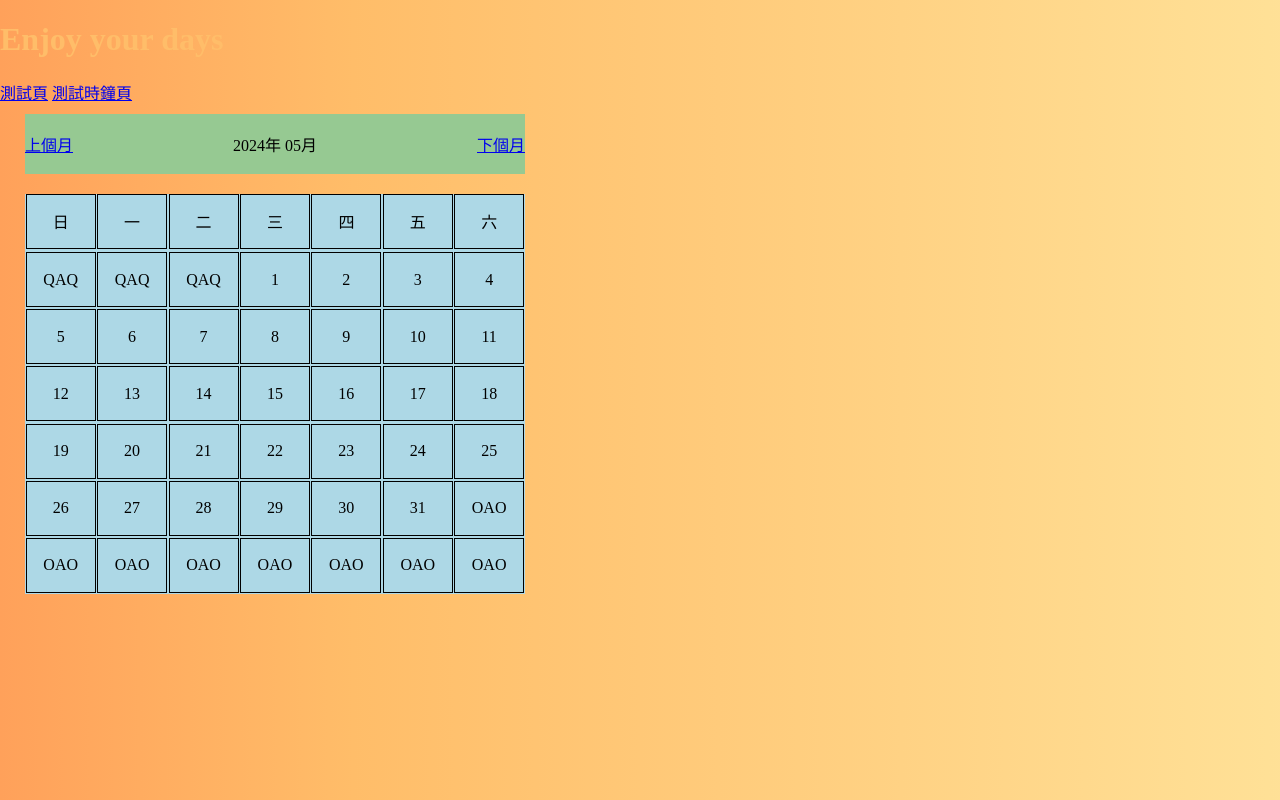
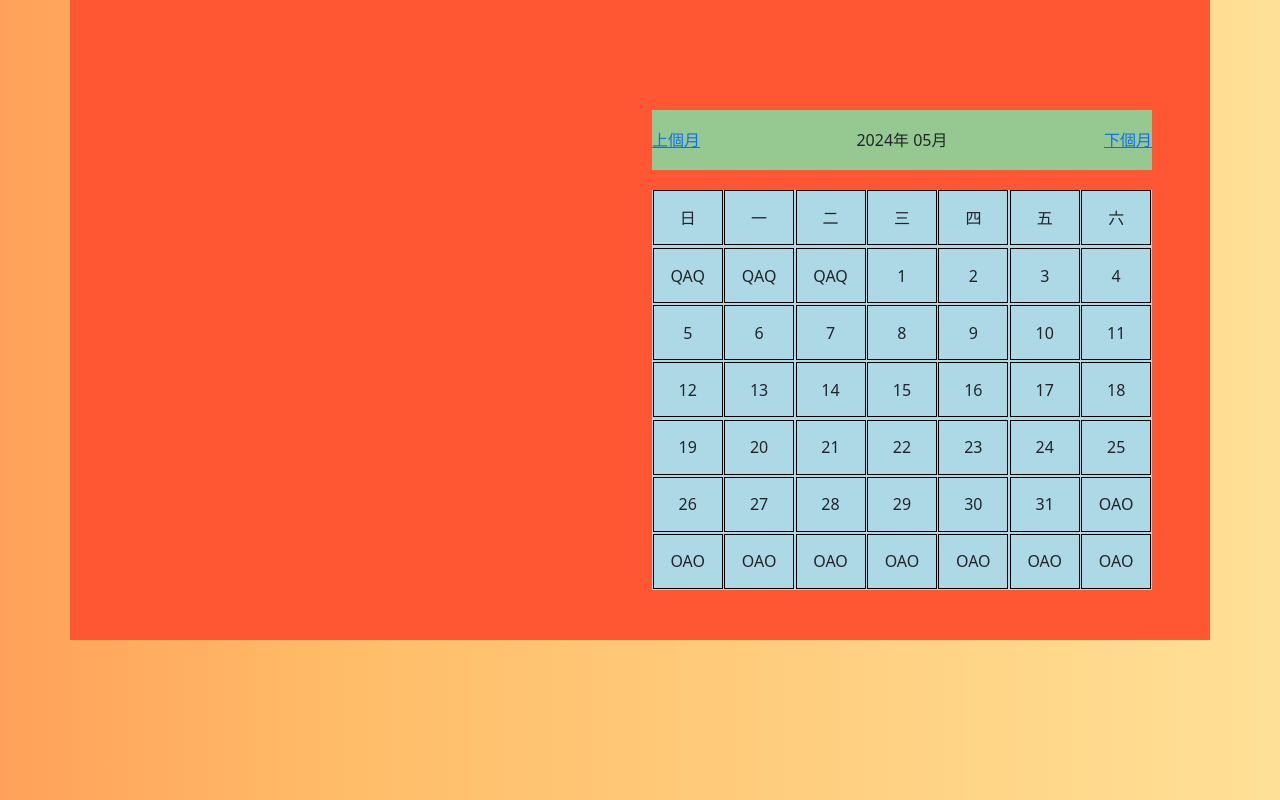
Before and after one commit to ChiaYEHHH/perpetual-calendar, a PHP site: page / in a window 1280 px wide. Run offline with PHP 8.4, Linux system fonts and the light colour scheme.

Commit message:
重拉bootstrap版

```diff
--- a/css/style.css
+++ b/css/style.css
@@ -1,7 +1,8 @@
-*{
+* {
     box-sizing: border-box;
     overflow: hidden;
 }
+
 body {
     margin: 0;
     padding: 0;
@@ -34,8 +35,34 @@ body {
         background-position: 50% 100%;
     }
 }
-.calendar{
-    width: 550px;
+
+.container{
+    margin-top: 50px;
+    width: 100%;
+    height: 80%;
+    background-color: #32e6dd;
+    margin: auto;
+    display: flex;
+    align-items: center;
+    justify-content: center;
+    text-align: center;
+}
+
+.row{
+    margin-top: 50px;
+    padding: 50px;
+    height: 700px;
+    width: 1200px;
+    background-color: #ff5733;
+    display: flex;
+    margin: auto;
+    text-align: center;
+    align-items: center;
+
+}
+
+.calendar {
+    width: 500px;
     height: 500px;
     display: flex;
     flex-wrap: wrap;
@@ -43,7 +70,8 @@ body {
     justify-content: center;
 
 }
-.nav{
+
+.nav {
     width: 500px;
     height: 60px;
     background-color: #96c992;
@@ -52,6 +80,7 @@ body {
     align-items: center;
     justify-content: space-between;
 }
+
 .main {
     background-color: lightblue;
     width: 500px;
@@ -77,6 +106,11 @@ body {
     /* margin: auto; */
 }
 
+.date:hover {
+    /* background-image: url(); */
+    background-color: cornflowerblue;
+}
+
 .week {
     border: 1px double black;
     width: 70px;
--- a/index.php
+++ b/index.php
@@ -8,14 +8,17 @@
   <link rel="shortcut icon" href="#">
   <title>萬年曆作業</title>
   <link rel="stylesheet" href="./css/style.css">
+  <link href="https://cdn.jsdelivr.net/npm/bootstrap@5.3.3/dist/css/bootstrap.min.css" rel="stylesheet">
+  <script src="https://cdn.jsdelivr.net/npm/bootstrap@5.3.3/dist/js/bootstrap.bundle.min.js"></script>
+  <script src="https://ajax.googleapis.com/ajax/libs/jquery/3.7.1/jquery.min.js"></script>
+
 
 
 </head>
 
 <body>
-  <h1>Enjoy your days</h1>
-  <a href="test.php">測試頁</a>
-  <a href="clock.php">測試時鐘頁</a>
+  <!-- <h1>Enjoy your days</h1>
+  <a href="test.php">測試頁</a> -->
   <?php
   // 寫出每個月的陣列
   $today = date("Y-m-d");
@@ -55,8 +58,19 @@
   }
   ?>
 
+
+  <div class="container">
+    <div class="row">
+      <div class="col">
+        <div class="aside">
+          <div class="box_Year"></div>
+          <div class="box_Day"></div>
+          <div class="box_clock"></div>
+          <div class="box_pic"></div>
+        </div>
+      </div>
+      <div class="col">
         <div class="calendar">
-
           <div class="nav">
             <div class="div">
               <a href="index.php?year=<?= $lastYear; ?>&mon=<?= $lastMon; ?>">上個月</a>
@@ -82,6 +96,16 @@
             <?php endforeach; ?>
           </div>
         </div>
+      </div>
+
+    </div>
+
+  </div>
+
+
 </body>
 
 </html>
+
+<!-- 小動物亂跑 hover 時，小動物停頓 -->
+<!-- 想動畫或互動 -->
```
Also changed, not shown: index2.php (added, +86 -0 lines). Lines whose indentation alone changed are shown as unchanged.
